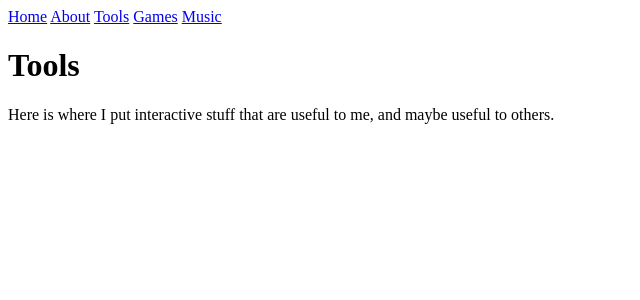
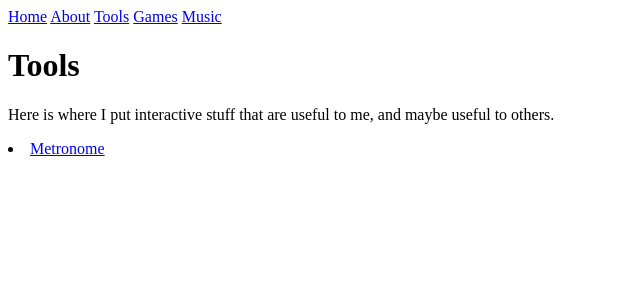
Before and after one commit to wispykey/portfolio, a SvelteKit app: page /tools in a window 1280 px wide. Shown: the top 300 px of the page, without its empty margins (0-640 px from the left). Built offline with nearby package versions, Linux system fonts and the light colour scheme.

Commit message:
Add nested route using trailing slashes

```diff
--- a/src/routes/+layout.ts
+++ b/src/routes/+layout.ts
@@ -1 +1,2 @@
 export const prerender = true;
+export const trailingSlash = 'always';
--- a/src/routes/tools/+page.svelte
+++ b/src/routes/tools/+page.svelte
@@ -4,3 +4,9 @@
     Here is where I put interactive stuff that are useful to me, and maybe
     useful to others.
 </p>
+
+<nav>
+    <li>
+        <a href="metronome">Metronome</a>
+    </li>
+</nav>
```
Also changed, not shown: src/routes/tools/metronome/+page.svelte (added).
